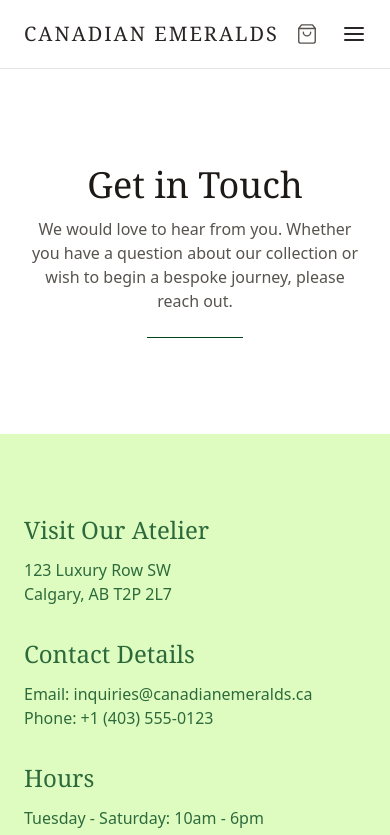
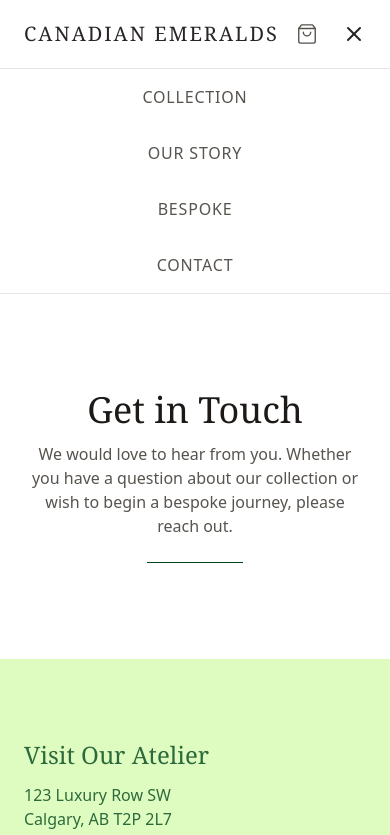
Before and after one commit to bidcoinauction/COLOMBIAEMERALDS, a plain HTML site: page contact.html in a window 390 px wide. Both pictures are taken after a click on the button 354 px from the left and 34 px from the top of the page. Shown: the top 835 px of the page. Drawn offline with nearby package versions, Linux system fonts and the light colour scheme.

Commit message:
Update contact.html

```diff
--- a/contact.html
+++ b/contact.html
@@ -136,7 +136,38 @@
         </footer>
 
     <script>
-       // Script content is consistent with other pages
+        document.addEventListener('DOMContentLoaded', function() {
+            const menuToggle = document.getElementById('menu-toggle');
+            const mobileMenu = document.getElementById('mobile-menu');
+            const menuIconOpen = document.getElementById('menu-icon-open');
+            const menuIconClose = document.getElementById('menu-icon-close');
+
+            if(menuToggle) {
+                menuToggle.addEventListener('click', () => {
+                    mobileMenu.classList.toggle('hidden');
+                    menuIconOpen.classList.toggle('hidden');
+                    menuIconClose.classList.toggle('hidden');
+                });
+            }
+
+            const contactForm = document.getElementById('contact-form');
+            const formContainer = document.getElementById('form-container');
+            const successMessage = document.getElementById('form-success-message');
+
+            if(contactForm) {
+                contactForm.addEventListener('submit', function(e) {
+                    e.preventDefault();
+                    formContainer.classList.add('hidden');
+                    successMessage.classList.remove('hidden');
+                    setTimeout(() => {
+                        successMessage.classList.add('hidden');
+                        formContainer.classList.remove('hidden');
+                        contactForm.reset();
+                    }, 4000);
+                });
+            }
+            document.getElementById('current-year').textContent = new Date().getFullYear();
+        });
     </script>
 </body>
 </html>
```
